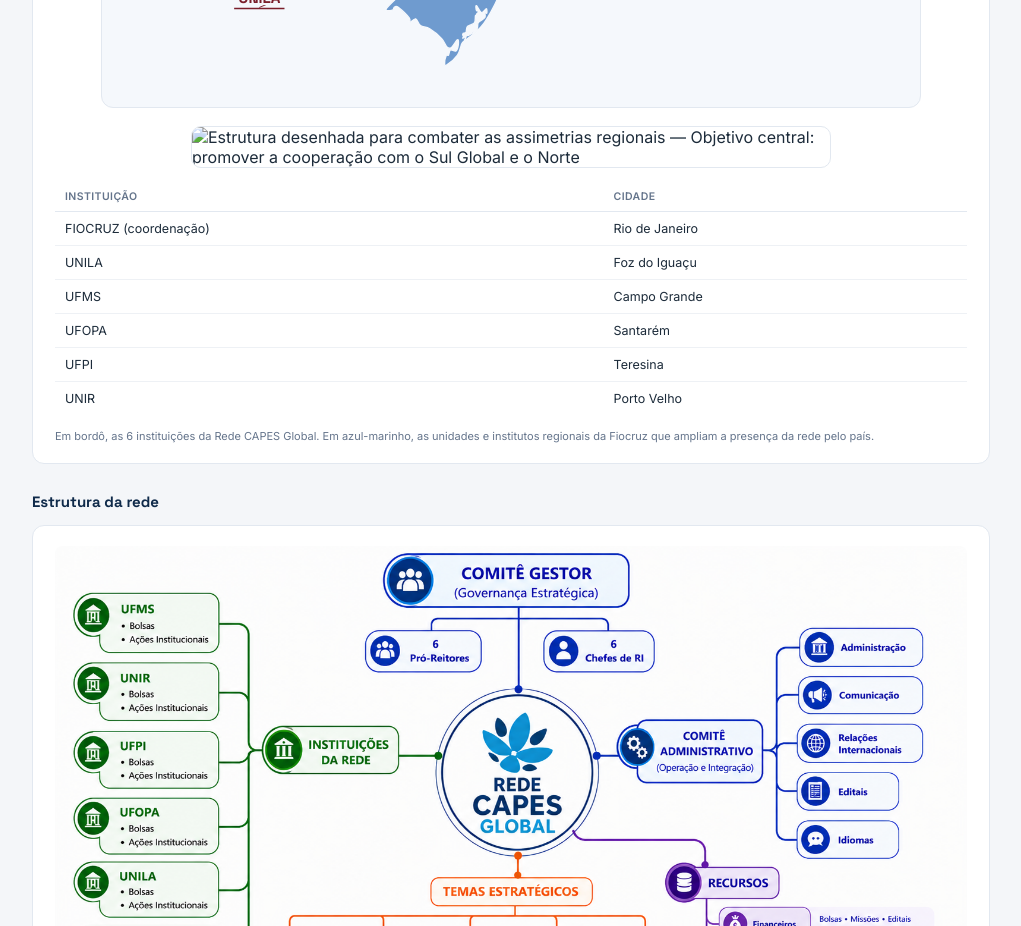
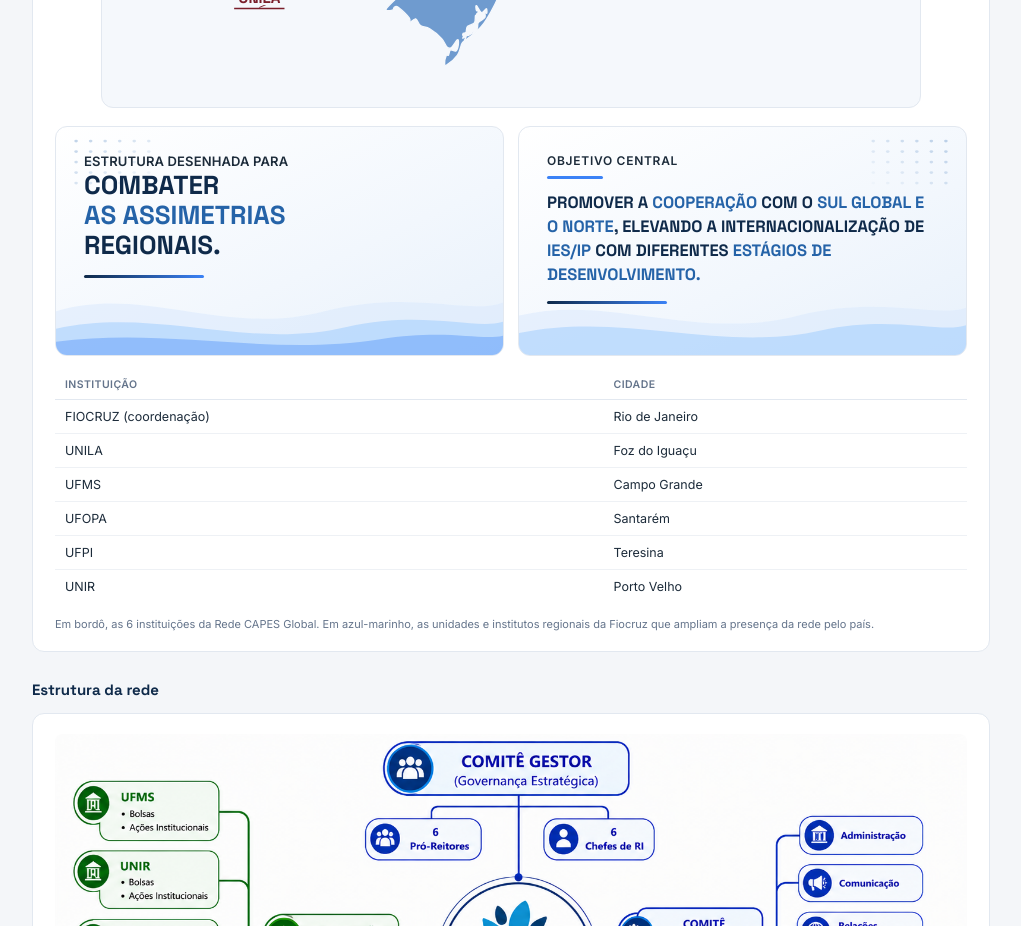
Before and after one commit to lorenatoffano/redecapesglobal, a plain HTML site: page index.html in a window 1280 px wide. Shown: the part 1400-2326 px from the top of the page, without its empty margins (254-1275 px from the left). Drawn offline with nearby package versions, Linux system fonts and the light colour scheme.

Commit message:
Add files via upload

```diff
--- a/app.js
+++ b/app.js
@@ -351,8 +351,37 @@
         ${fiocruzUnits}
         ${pinsAndLabels}
       </svg>
-      <div style="margin-top:18px;">
-        <img src="arte-rede.png" alt="Estrutura desenhada para combater as assimetrias regionais — Objetivo central: promover a cooperação com o Sul Global e o Norte" style="width:100%;max-width:640px;height:auto;border-radius:10px;border:1px solid var(--border);display:block;margin:0 auto;">
+      <div class="qs-duo" style="margin-top:18px;">
+        <div class="qs-duo-card">
+          <svg class="qs-duo-bg" viewBox="0 0 400 260" preserveAspectRatio="none">
+            <g fill="#5588c2" opacity=".35">
+              ${[0,1,2,3,4].map(r => [0,1,2,3,4,5].map(c => `<circle cx="${18+c*13}" cy="${16+r*12}" r="1.6" opacity="${(1-(r+c)/10).toFixed(2)}"/>`).join('')).join('')}
+            </g>
+            <path d="M0,210 C80,180 150,240 240,210 C320,185 370,215 400,200 L400,260 L0,260 Z" fill="#dbeafe" opacity=".55"/>
+            <path d="M0,230 C90,205 170,255 260,228 C330,208 375,232 400,222 L400,260 L0,260 Z" fill="#93c5fd" opacity=".45"/>
+            <path d="M0,245 C100,228 190,262 290,242 C350,230 380,244 400,238 L400,260 L0,260 Z" fill="#3b82f6" opacity=".35"/>
+          </svg>
+          <div class="qs-duo-content">
+            <div style="font-size:13px;font-weight:600;color:#1c2b3a;letter-spacing:.01em;">ESTRUTURA DESENHADA PARA</div>
+            <div style="font-family:'Space Grotesk';font-weight:700;font-size:26px;line-height:1.15;color:#0f2a4a;margin-top:2px;">COMBATER<br><span style="color:#2563a8;">AS ASSIMETRIAS</span><br>REGIONAIS.</div>
+            <div style="width:120px;height:3px;background:linear-gradient(90deg,#0f2a4a,#3b82f6);border-radius:2px;margin-top:14px;"></div>
+          </div>
+        </div>
+        <div class="qs-duo-card">
+          <svg class="qs-duo-bg" viewBox="0 0 400 260" preserveAspectRatio="none">
+            <g fill="#5588c2" opacity=".35">
+              ${[0,1,2,3,4].map(r => [0,1,2,3,4,5].map(c => `<circle cx="${382-c*13}" cy="${16+r*12}" r="1.6" opacity="${(1-(r+c)/10).toFixed(2)}"/>`).join('')).join('')}
+            </g>
+            <path d="M0,215 C80,190 160,245 250,215 C325,192 372,218 400,206 L400,260 L0,260 Z" fill="#dbeafe" opacity=".55"/>
+            <path d="M0,235 C95,210 180,258 270,232 C335,214 378,236 400,226 L400,260 L0,260 Z" fill="#93c5fd" opacity=".45"/>
+          </svg>
+          <div class="qs-duo-content">
+            <div style="font-size:12px;font-weight:600;color:#1c2b3a;letter-spacing:.06em;text-transform:uppercase;">Objetivo Central</div>
+            <div style="width:56px;height:3px;background:#3b82f6;border-radius:2px;margin:8px 0 12px;"></div>
+            <div style="font-family:'Space Grotesk';font-weight:700;font-size:16.5px;line-height:1.45;color:#0f2a4a;">PROMOVER A <span style="color:#2563a8;">COOPERAÇÃO</span> COM O <span style="color:#2563a8;">SUL GLOBAL E O NORTE</span>, ELEVANDO A INTERNACIONALIZAÇÃO DE <span style="color:#2563a8;">IES/IP</span> COM DIFERENTES <span style="color:#2563a8;">ESTÁGIOS DE DESENVOLVIMENTO.</span></div>
+            <div style="width:120px;height:3px;background:linear-gradient(90deg,#0f2a4a,#3b82f6);border-radius:2px;margin-top:14px;"></div>
+          </div>
+        </div>
       </div>
       <div style="margin-top:14px;">
         <table>
--- a/index.html
+++ b/index.html
@@ -131,6 +131,13 @@
 .qs-purple{ background:#f3ecfb; border-color:#dcc7f2; color:#5b2e82; }
 .qs-hub{ background:linear-gradient(160deg,#0a1e3d,#123a6e); border-color:#123a6e; color:#fff; padding:20px 14px; }
 
+/* Quem Somos - cards assimetrias/objetivo */
+.qs-duo{ display:grid; grid-template-columns:1fr 1fr; gap:14px; }
+.qs-duo-card{ position:relative; overflow:hidden; border-radius:12px; border:1px solid var(--border); background:linear-gradient(155deg,#ffffff 0%,#f2f7fd 60%,#e8f1fb 100%); min-height:230px; }
+.qs-duo-bg{ position:absolute; inset:0; width:100%; height:100%; pointer-events:none; }
+.qs-duo-content{ position:relative; z-index:1; padding:26px 28px; }
+@media (max-width:900px){ .qs-duo{ grid-template-columns:1fr; } }
+
 .page{ display:none; }
 .page.active{ display:block; }
 
```
